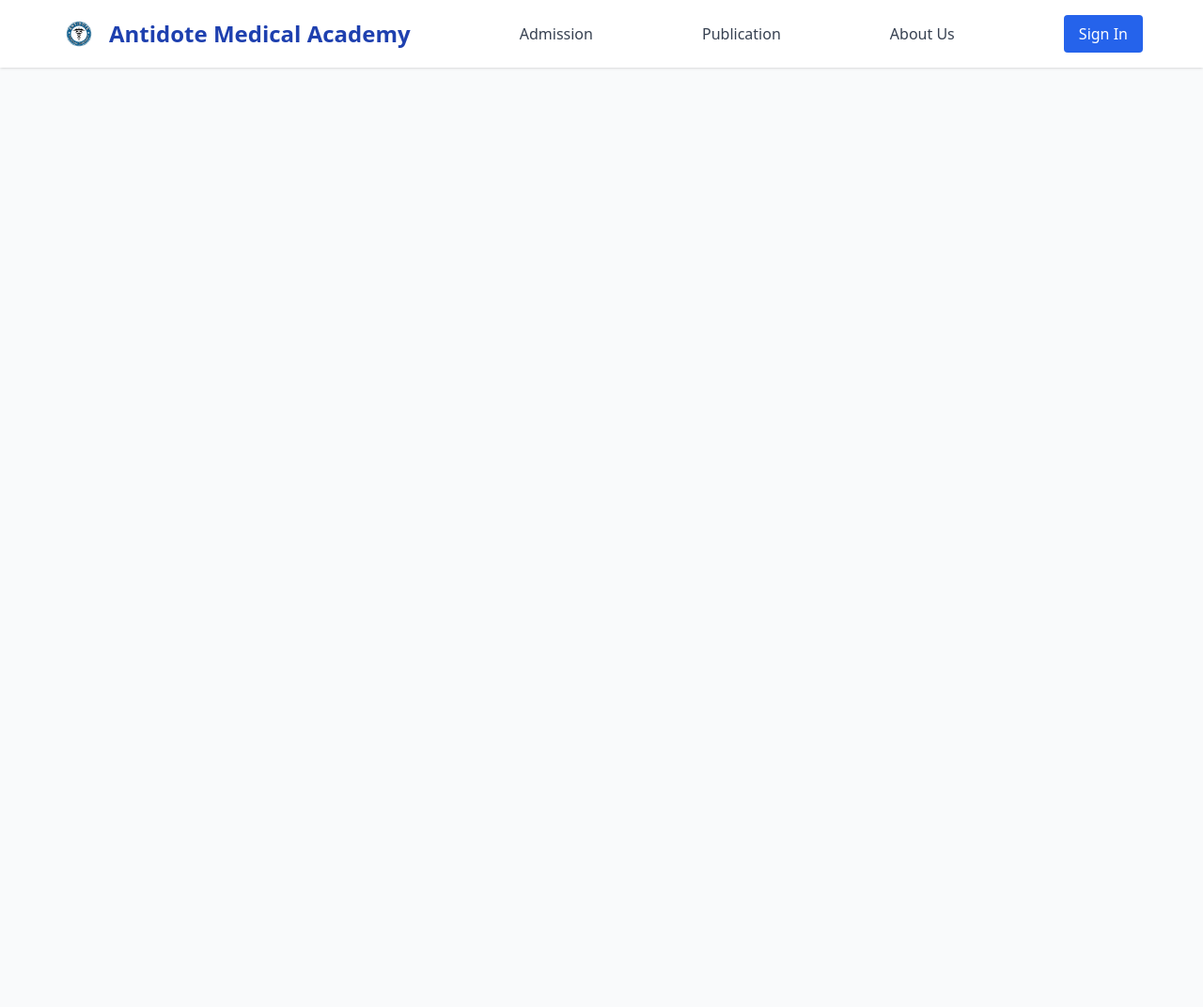
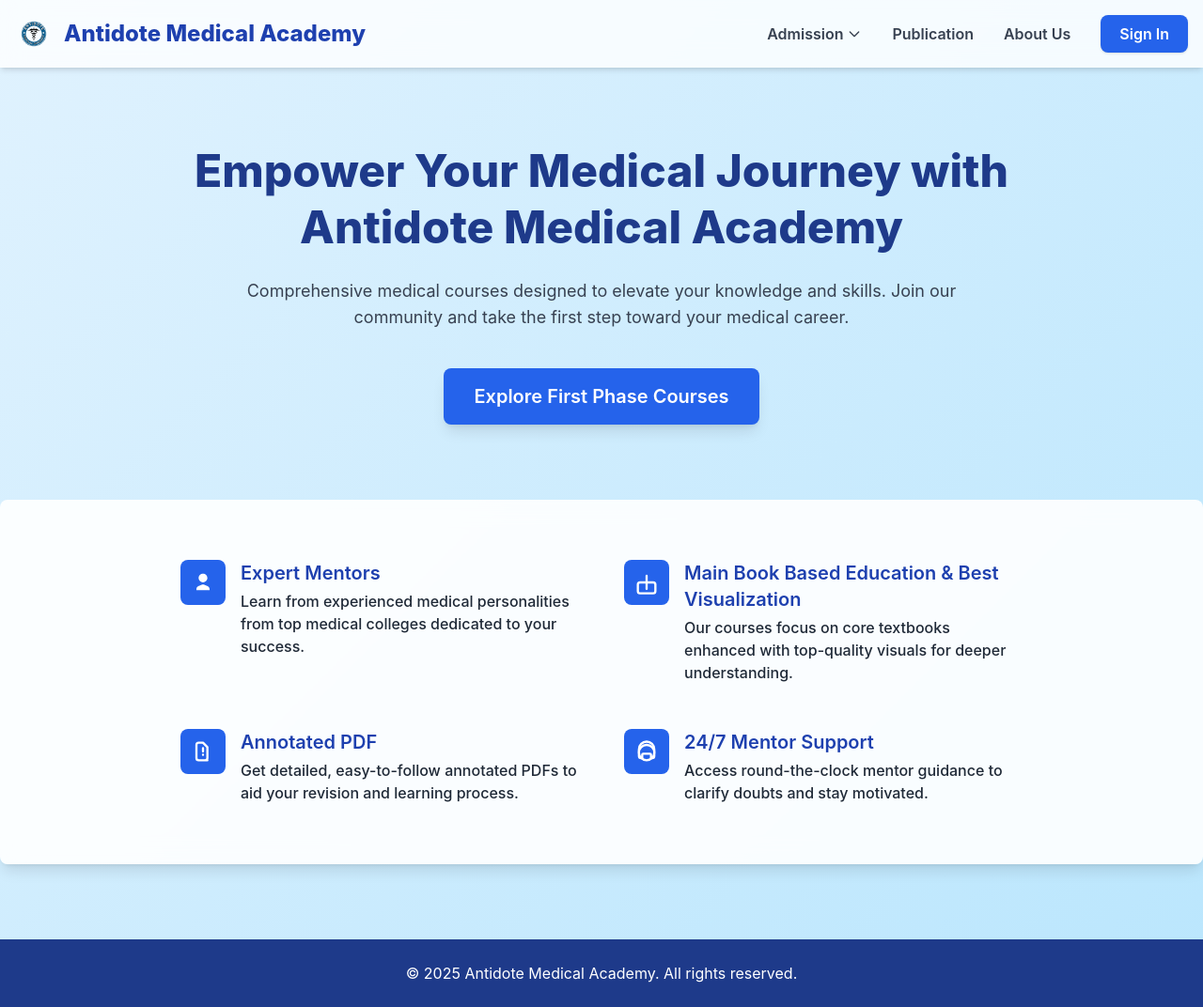
Before and after one commit to AntidoteMedicalAcademy/Antidote, a plain HTML site: page index.html in a window 1280 px wide. Shown: the whole page at 94% size. Before the commit the page ends 800 px from the top, so only its background shows below. Drawn offline with nearby package versions, Linux system fonts and the light colour scheme.

Commit message:
Update index.html

```diff
--- a/index.html
+++ b/index.html
@@ -1,48 +1,137 @@
 <!DOCTYPE html>
-<html lang="en">
+<html lang="en" class="scroll-smooth">
 <head>
   <meta charset="UTF-8" />
-  <meta name="viewport" content="width=device-width, initial-scale=1.0"/>
+  <meta name="viewport" content="width=device-width, initial-scale=1" />
   <title>Antidote Medical Academy</title>
   <script src="https://cdn.tailwindcss.com"></script>
+  <style>
+    /* Custom gradient background */
+    body {
+      background: linear-gradient(135deg, #e0f2fe 0%, #bae6fd 100%);
+      font-family: 'Inter', sans-serif;
+    }
+  </style>
 </head>
-<body class="bg-gray-50 font-sans">
+<body>
 
   <!-- Navbar -->
-  <nav class="bg-white shadow p-4 sticky top-0 z-50">
-    <div class="max-w-6xl mx-auto flex justify-between items-center">
-      <!-- Logo / Brand -->
-      <a href="index.html" class="flex items-center gap-3">
-  <img src="logo.png" alt="Antidote Medical Academy Logo" class="w-10 h-10 object-contain" />
-  <span class="text-2xl font-bold text-blue-800">Antidote Medical Academy</span>
+  <nav class="bg-white bg-opacity-80 backdrop-blur-md shadow-md sticky top-0 z-50">
+    <div class="max-w-7xl mx-auto flex justify-between items-center p-4">
+      <a href="index.html" class="flex items-center gap-3 text-blue-800 font-extrabold text-2xl">
+        <img src="logo.png" alt="Logo" class="h-10 w-10 object-contain" />
+        Antidote Medical Academy
       </a>
+      <div class="flex items-center space-x-8 text-gray-700 font-semibold">
 
-
-      <!-- Navigation Links -->
-      <div class="flex space-x-6 items-center">
-
-        <!-- Dropdown for Admission -->
+        <!-- Admission Dropdown -->
         <div class="relative group">
-  <button class="text-gray-700 hover:text-blue-600 font-medium">Admission</button>
-  <div class="absolute hidden group-hover:block bg-white shadow-lg rounded w-40 top-full left-0">
-    <a href="first-phase.html" class="block px-4 py-2 hover:bg-blue-100 text-gray-700">First Phase</a>
+          <button class="flex items-center gap-1 hover:text-blue-600 transition duration-300">
+            Admission
+            <svg class="w-4 h-4" fill="none" stroke="currentColor" stroke-width="2" viewBox="0 0 24 24" xmlns="http://www.w3.org/2000/svg">
+              <path stroke-linecap="round" stroke-linejoin="round" d="M19 9l-7 7-7-7"></path>
+            </svg>
+          </button>
+          <div class="absolute hidden group-hover:block bg-white shadow-lg rounded w-48 top-full left-0 z-50">
+            <a href="first-phase.html" class="block px-4 py-2 hover:bg-blue-100 text-gray-700 transition">First Phase</a>
             <a href="#" class="block px-4 py-2 text-gray-400 cursor-not-allowed">Second Phase</a>
             <a href="#" class="block px-4 py-2 text-gray-400 cursor-not-allowed">Third Phase</a>
             <a href="#" class="block px-4 py-2 text-gray-400 cursor-not-allowed">Fourth Phase</a>
           </div>
         </div>
 
+        <a href="#" class="hover:text-blue-600 transition duration-300">Publication</a>
+        <a href="#" class="hover:text-blue-600 transition duration-300">About Us</a>
+        <a href="signin.html" class="bg-blue-600 text-white px-5 py-2 rounded-lg shadow hover:bg-blue-700 transition duration-300">
+          Sign In
+        </a>
       </div>
+    </div>
+  </nav>
 
-        <!-- Static Links -->
-        <a href="#" class="text-gray-700 hover:text-blue-600 font-medium">Publication</a>
-        <a href="#" class="text-gray-700 hover:text-blue-600 font-medium">About Us</a>
-        <a href="signin.html" class="text-white bg-blue-600 px-4 py-2 rounded hover:bg-blue-700">Sign In</a>
+  <!-- Hero Section -->
+  <section class="max-w-7xl mx-auto px-6 py-20 text-center">
+    <h1 class="text-5xl font-extrabold text-blue-900 mb-6 leading-tight">
+      Empower Your Medical Journey with <br /> Antidote Medical Academy
+    </h1>
+    <p class="text-lg max-w-3xl mx-auto text-gray-700 mb-10">
+      Comprehensive medical courses designed to elevate your knowledge and skills. Join our community and take the first step toward your medical career.
+    </p>
+    <a href="first-phase.html" class="inline-block bg-blue-600 text-white px-8 py-4 rounded-lg text-xl font-semibold shadow-lg hover:bg-blue-700 transition duration-300">
+      Explore First Phase Courses
+    </a>
+  </section>
 
+<!-- Features Section -->
+<section class="bg-white bg-opacity-90 backdrop-blur-md max-w-7xl mx-auto px-6 py-16 rounded-lg shadow-lg mb-20">
+  <div class="grid grid-cols-1 md:grid-cols-2 gap-12 text-gray-800 font-medium max-w-4xl mx-auto">
+
+    <!-- Mentor -->
+    <div class="flex gap-4 items-start">
+      <div class="flex-shrink-0 flex items-center justify-center w-12 h-12 bg-blue-600 text-white rounded-lg">
+        <!-- Person (Teacher) Icon -->
+        <svg xmlns="http://www.w3.org/2000/svg" class="w-7 h-7" fill="currentColor" viewBox="0 0 24 24" stroke="none">
+          <path d="M12 12c2.21 0 4-1.79 4-4s-1.79-4-4-4-4 1.79-4 4 1.79 4 4 4zM6 18c0-2.67 5.33-4 6-4s6 1.33 6 4v1H6v-1z"/>
+        </svg>
+      </div>
+      <div>
+        <h3 class="text-xl font-semibold text-blue-800 mb-1">Expert Mentors</h3>
+        <p>Learn from experienced medical personalities from top medical colleges dedicated to your success.</p>
       </div>
     </div>
 
+    <!-- Book -->
+    <div class="flex gap-4 items-start">
+      <div class="flex-shrink-0 flex items-center justify-center w-12 h-12 bg-blue-600 text-white rounded-lg">
+        <!-- Book Icon -->
+        <svg xmlns="http://www.w3.org/2000/svg" class="w-7 h-7" fill="none" viewBox="0 0 24 24" stroke="currentColor" stroke-width="2">
+          <path stroke-linecap="round" stroke-linejoin="round" d="M12 6v12m6-6H6a2 2 0 00-2 2v6a2 2 0 002 2h12a2 2 0 002-2v-6a2 2 0 00-2-2z" />
+        </svg>
+      </div>
+      <div>
+        <h3 class="text-xl font-semibold text-blue-800 mb-1">Main Book Based Education & Best Visualization</h3>
+        <p>Our courses focus on core textbooks enhanced with top-quality visuals for deeper understanding.</p>
+      </div>
+    </div>
+
+    <!-- Annotated PDF -->
+    <div class="flex gap-4 items-start">
+      <div class="flex-shrink-0 flex items-center justify-center w-12 h-12 bg-blue-600 text-white rounded-lg">
+        <!-- Document Icon -->
+        <svg xmlns="http://www.w3.org/2000/svg" class="w-7 h-7" fill="none" viewBox="0 0 24 24" stroke="currentColor" stroke-width="2">
+          <path stroke-linecap="round" stroke-linejoin="round" d="M12 12v-3m0 6v.01M16 20H8a2 2 0 01-2-2V6a2 2 0 012-2h4l4 4v10a2 2 0 01-2 2z" />
+        </svg>
+      </div>
+      <div>
+        <h3 class="text-xl font-semibold text-blue-800 mb-1">Annotated PDF</h3>
+        <p>Get detailed, easy-to-follow annotated PDFs to aid your revision and learning process.</p>
+      </div>
+    </div>
+
+    <!-- Support -->
+    <div class="flex gap-4 items-start">
+      <div class="flex-shrink-0 flex items-center justify-center w-12 h-12 bg-blue-600 text-white rounded-lg">
+        <!-- Person with Headset Icon -->
+        <svg xmlns="http://www.w3.org/2000/svg" class="w-7 h-7" fill="none" viewBox="0 0 24 24" stroke="currentColor" stroke-width="2">
+          <path stroke-linecap="round" stroke-linejoin="round" d="M5 13a7 7 0 0114 0v3a2 2 0 01-2 2h-1v-3a1 1 0 00-1-1H9a1 1 0 00-1 1v3H7a2 2 0 01-2-2v-3z" />
+          <path stroke-linecap="round" stroke-linejoin="round" d="M12 3a7 7 0 00-7 7v3a7 7 0 0014 0v-3a7 7 0 00-7-7z" />
+        </svg>
+      </div>
+      <div>
+        <h3 class="text-xl font-semibold text-blue-800 mb-1">24/7 Mentor Support</h3>
+        <p>Access round-the-clock mentor guidance to clarify doubts and stay motivated.</p>
+      </div>
+    </div>
+
+  </div>
 </section>
+
+
+
+  <!-- Footer -->
+  <footer class="bg-blue-900 text-white py-6 text-center">
+    <p>&copy; 2025 Antidote Medical Academy. All rights reserved.</p>
+  </footer>
 
 </body>
 </html>
```
Lines whose indentation alone changed are shown as unchanged.
